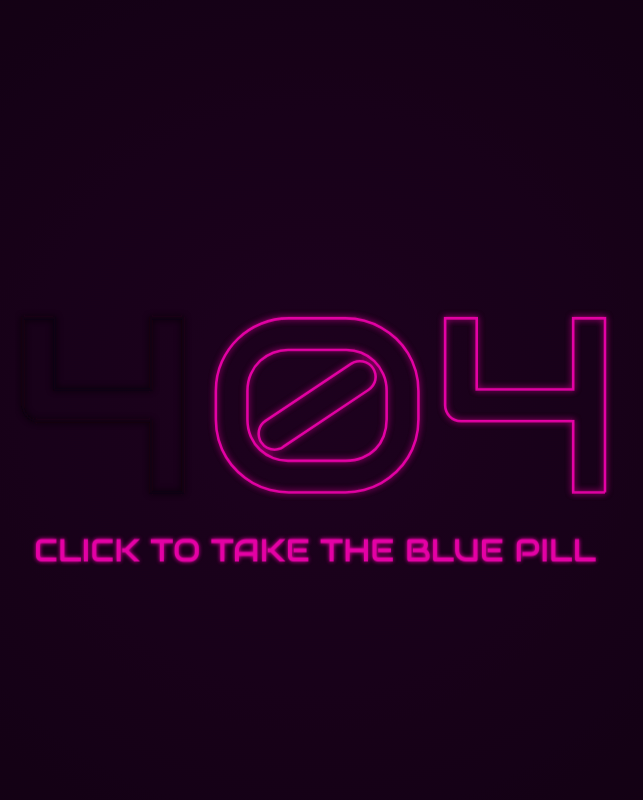
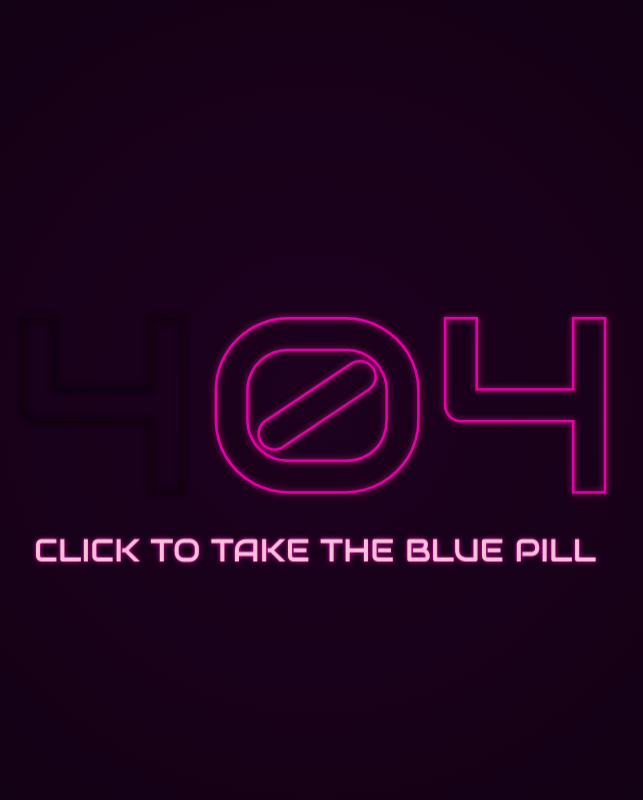
Before and after one commit to tracer755/tracer755.github.io, a PHP site: page /404.html in a window 1280 px wide, with the pointer over the restyled element. Shown: the whole page, without its empty margins (325-968 px from the left). Run offline with PHP 8.4, Linux system fonts and the light colour scheme.

Commit message:
Update 404.css

```diff
--- a/404.css
+++ b/404.css
@@ -39,8 +39,8 @@ h2{
   text-shadow: 0px 0px 4px #12000a;
   animation: fadeInText 3s ease-in 3.5s forwards, flicker4 5s linear 7.5s infinite, hueRotate 6s ease-in-out 3s infinite;
 }
-h2:hover a {
-	color: pink;
+h2:hover {
+	color: pink !important;
 }
 
 #svgWrap_1,
```
